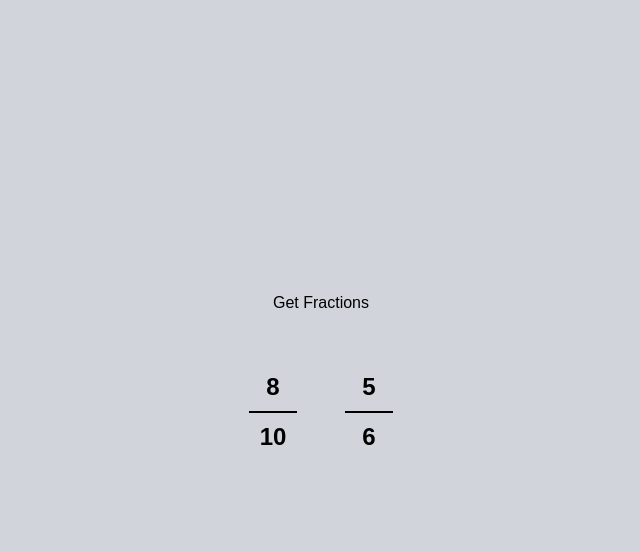
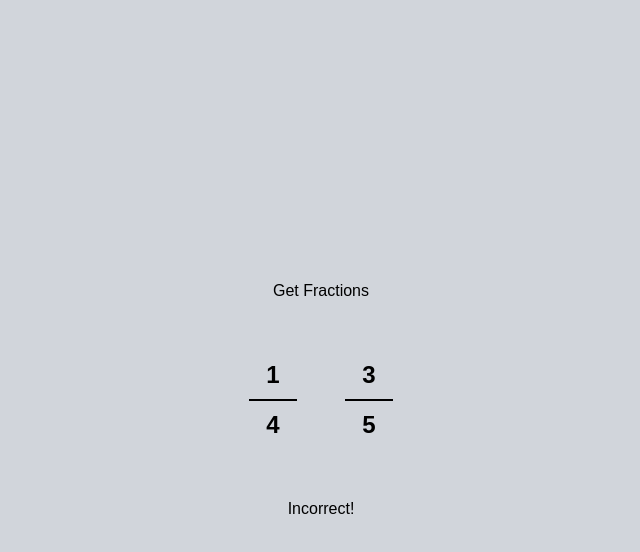
Before and after one commit to mjBerhe/fraction, a Next.js app: page / in a window 1280 px wide. Both pictures are taken after a click on the button "Get Fractions". Shown: the top 552 px of the page, without its empty margins (319-959 px from the left). Built offline with nearby package versions, Linux system fonts and the light colour scheme.

Commit message:
checks if correct/incorrect

```diff
--- /dev/null
+++ b/components/FractionButton.tsx
@@ -0,0 +1,25 @@
+type Props = {
+  handleClick: (answer: number[]) => void;
+  fraction: number[];
+};
+
+const FractionButton = ({ handleClick, fraction }: Props) => {
+  return (
+    <button
+      type="button"
+      onClick={() => handleClick(fraction)}
+      className="w-12"
+    >
+      <span className="flex flex-col w-full divide-y-2 divide-black">
+        <span className="font-bold text-2xl text-center p-2">
+          {fraction[0]}
+        </span>
+        <span className="font-bold text-2xl text-center p-2">
+          {fraction[1]}
+        </span>
+      </span>
+    </button>
+  );
+};
+
+export default FractionButton;
--- a/pages/index.tsx
+++ b/pages/index.tsx
@@ -1,33 +1,79 @@
-import { FunctionComponent, useState } from "react";
+import { useState } from "react";
 import type { NextPage } from "next";
 
+import FractionButton from "../components/FractionButton";
+
 type Difficulty = "easy" | "hard";
-
-const Home: NextPage = () => {
 const getRandomInt = (max: number) => {
   const randomInt = Math.ceil(Math.random() * max);
   return randomInt;
 };
 
-  const createFraction = (difficulty: Difficulty) => {
-    let denominator!: number;
+const createFractionPair = (difficulty: Difficulty): number[][] => {
+  let d1!: number;
   if (difficulty === "easy") {
     // denominator of 2-12
-      denominator = getRandomInt(11) + 1;
+    d1 = getRandomInt(11) + 1;
+    const n1 = getRandomInt(d1 - 1);
+
+    let d2 = d1;
+    while (d2 === d1) {
+      d2 = getRandomInt(11) + 1;
     }
-    const numerator = getRandomInt(denominator - 1);
-    console.log([numerator, denominator]);
-    return [numerator, denominator];
+    const n2 = getRandomInt(d2 - 1);
+
+    return [
+      [n1, d1],
+      [n2, d2],
+    ];
+  }
+  return [[]];
 };
 
+const Home: NextPage = () => {
   const [fraction1, setFraction1] = useState<number[]>([]);
   const [fraction2, setFraction2] = useState<number[]>([]);
+  const [wasCorrect, setWasCorrect] = useState<boolean>(false);
+  const [currentStreak, setCurrentStreak] = useState<number>(0);
 
-  const setFractions = () => {
-    const f1 = createFraction("easy");
-    const f2 = createFraction("easy");
+  const setFractions = (): void => {
+    const [f1, f2] = createFractionPair("easy");
     setFraction1(f1);
     setFraction2(f2);
+  };
+
+  const isCorrect = () => {
+    setCurrentStreak((prev) => prev + 1);
+    setWasCorrect(true);
+  };
+
+  const isIncorrect = () => {
+    setCurrentStreak(0);
+    setWasCorrect(false);
+  };
+
+  const submitAnswer = (answer: number[]) => {
+    console.log(answer);
+    if (answer === fraction1) {
+      if (fraction1[0] / fraction1[1] > fraction2[0] / fraction2[1]) {
+        console.log("correct!");
+        isCorrect();
+      } else {
+        console.log("incorrect!");
+        isIncorrect();
+      }
+    }
+    if (answer === fraction2) {
+      if (fraction2[0] / fraction2[1] > fraction1[0] / fraction1[1]) {
+        console.log("correct!");
+        isCorrect();
+      } else {
+        console.log("incorrect!");
+        isIncorrect();
+      }
+    }
+
+    setFractions();
   };
 
   return (
@@ -36,33 +82,19 @@ const Home: NextPage = () => {
         <button onClick={() => setFractions()}>Get Fractions</button>
         <div className="flex w-full justify-center space-x-12 p-12">
           {fraction1?.length > 0 && (
-            <FractionButton handleClick={setFractions} fraction={fraction1} />
+            <FractionButton handleClick={submitAnswer} fraction={fraction1} />
           )}
           {fraction2?.length > 0 && (
-            <FractionButton handleClick={setFractions} fraction={fraction2} />
+            <FractionButton handleClick={submitAnswer} fraction={fraction2} />
           )}
         </div>
+        {wasCorrect && currentStreak > 0 && (
+          <span>Correct! x{currentStreak}</span>
+        )}
+        {!wasCorrect && <span>Incorrect!</span>}
       </div>
     </div>
   );
 };
 
 export default Home;
-
-export const FractionButton: FunctionComponent = ({
-  handleClick,
-  fraction,
-}) => {
-  return (
-    <button type="button" onClick={handleClick} className="w-12">
-      <span className="flex flex-col w-full divide-y-2 divide-black">
-        <span className="font-bold text-2xl text-center p-2">
-          {fraction[0]}
-        </span>
-        <span className="font-bold text-2xl text-center p-2">
-          {fraction[1]}
-        </span>
-      </span>
-    </button>
-  );
-};
```
Lines whose indentation alone changed are shown as unchanged.
